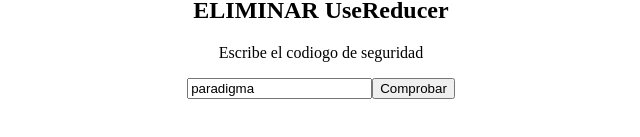
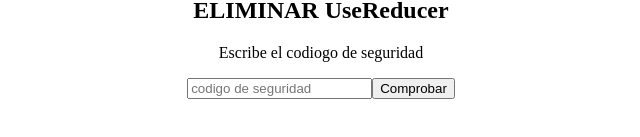
Before and after one commit to Gyuyivb/cheemseguridad, a React (Create React App) app: page / in a window 1280 px wide. Shown: the part 253-390 px from the top of the page, without its empty margins (319-959 px from the left). Built offline with nearby package versions, Linux system fonts and the light colour scheme; a web font is replaced by a local one.

Commit message:
action type

```diff
--- a/src/UseReducer.js
+++ b/src/UseReducer.js
@@ -5,12 +5,24 @@ const SECURITY_CODE = 'paradigma';
 function UseReducer({ name }) {
     const [state, dispatch] = React.useReducer(reducer, initialState);
 
-    // const onWrite = (newValue) => {
-    //     setState({
-    //         ...state,
-    //         value: newValue,
-    //     });
-    // };
+    const onConfirm = () =>{
+        dispatch({ type: actionTypes.confirm});
+    };
+    const onError = () => {
+        dispatch({ type: actionTypes.error});
+    };
+    const onWrite = (newValue) => {
+        dispatch({ type: actionTypes.write, payload: newValue});
+    };
+    const onCheck = () => {
+        dispatch({ type: actionTypes.check});
+    };
+    const onDelete = () => {
+        dispatch({ type: actionTypes.delete});
+    };
+    const onReset = () => {
+        dispatch({ type: actionTypes.reset});
+    };
 
     console.log(state)
 
@@ -21,10 +33,10 @@ function UseReducer({ name }) {
                 console.log('Validandooo validandooo')
 
                 if (state.value === SECURITY_CODE) {
-                    dispatch({ type: 'CONFIRM'});
+                    onConfirm();
                     console.log('dnbshjad: ', state)
                 }else{
-                    dispatch({type: 'ERROR',});
+                    onError();
                 }
 
                 console.log('terminando la validacion')
@@ -55,12 +67,12 @@ function UseReducer({ name }) {
                     value={state.value}
                     onChange={(event) => {
                         dispatch({type: 'WRITE', payload: event.target.value})
-                        //onWrite(event.target.value);
+                        onWrite(event.target.value);
                     }}/>
                 <button
                     onClick={() => {
                         dispatch({type: 'CHECK',})
-                        //onCheck();
+                        onCheck();
                     }}
                         >Comprobar</button>
             </React.Fragment>
@@ -72,15 +84,15 @@ function UseReducer({ name }) {
          <p>Necesito confirmacion, seguro?</p>
          <button
          onClick={() => {
-           dispatch({type: 'DELETE'})
-            //onDelete();
+           dispatch({type:actionTypes.delete})
+            onDelete();
          }}>
             Si, eliminalo
          </button>
          <button
           onClick={() => {
-            dispatch({type: 'RESET'})
-            //onReset();
+            dispatch({type: actionTypes.reset})
+            onReset();
          }}>
             No, me arrepienti
         </button>
@@ -92,7 +104,7 @@ function UseReducer({ name }) {
             <p>Elimiando perro</p>
             <button
             onClick={()=>{
-                dispatch({type: 'RESET'})
+                dispatch({type: actionTypes.reset})
                 //onReset();
             }}>
                 Reestablecer
@@ -104,7 +116,7 @@ function UseReducer({ name }) {
 }
 
 const initialState =  {
-    value: 'paradigma',
+    value: '',
     error: false,
     loading: false,
     deleted: false,
@@ -153,32 +165,41 @@ const initialState =  {
 //             };
 //     }
 //  }
+const actionTypes = {
+    error: 'ERROR',
+    confirm: 'CONFIRM',
+    write: 'WRITE',
+    check: 'CHECK',
+    delete: 'DELETE',
+    reset: 'RESET',
+ }
+
  const reducerOBJECT = (state, payload) => ({
-    'CONFIRM': {
+    [actionTypes.confirm]: {
         ...state,
         error: false,
         loading: false,
         confirmed: true,
      },
-    'ERROR': {
+    [actionTypes.error]: {
         ...state,
         error: true,
         loading: false,
     },
-    'WRITE': {
+    [actionTypes.write]: {
         ...state,
          value: payload
     },
-    'CHECK': {
+    [actionTypes.check]: {
         ...state,
         error: false,
         loading: true,
     },
-    'DELETE': {
+    [actionTypes.delete]: {
         ...state,
         deleted: true,
     },
-    'RESET': {
+    [actionTypes.reset]: {
         ...state,
         value: '',
         deleted: false,
```
